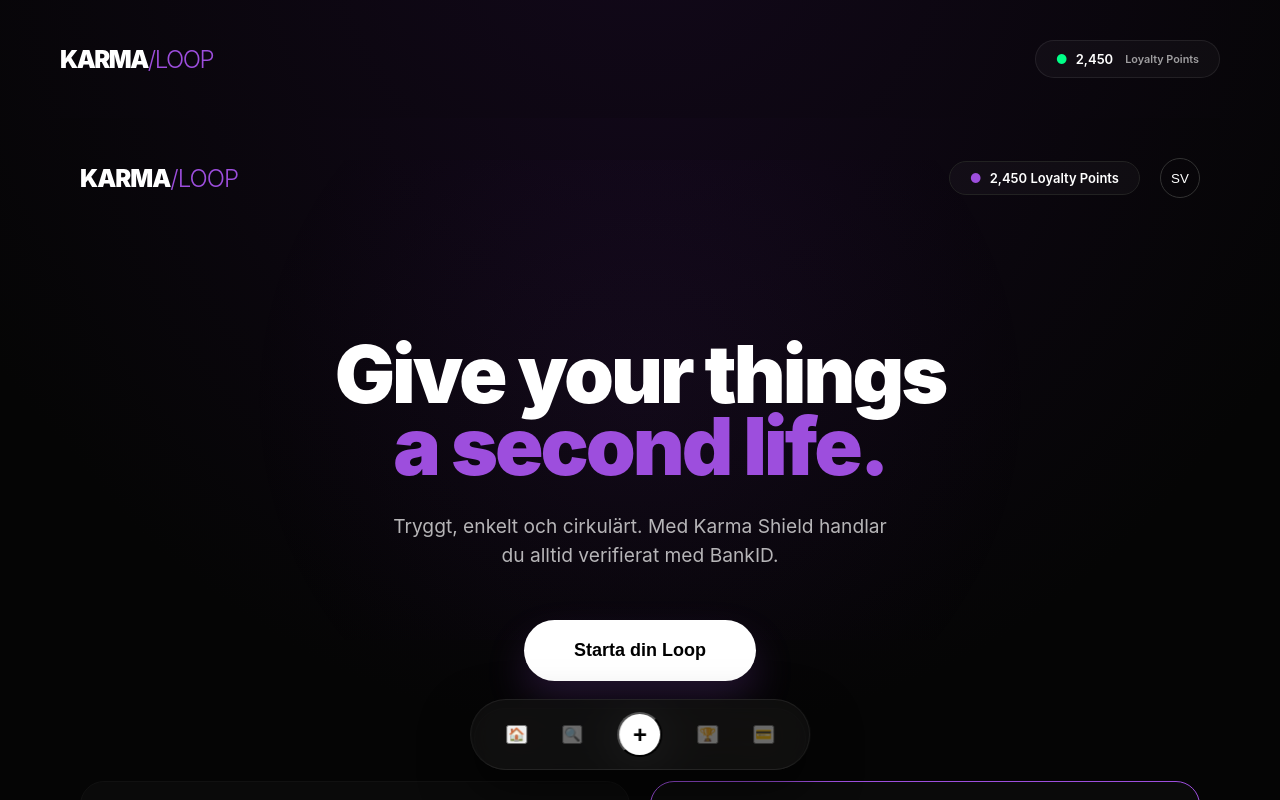
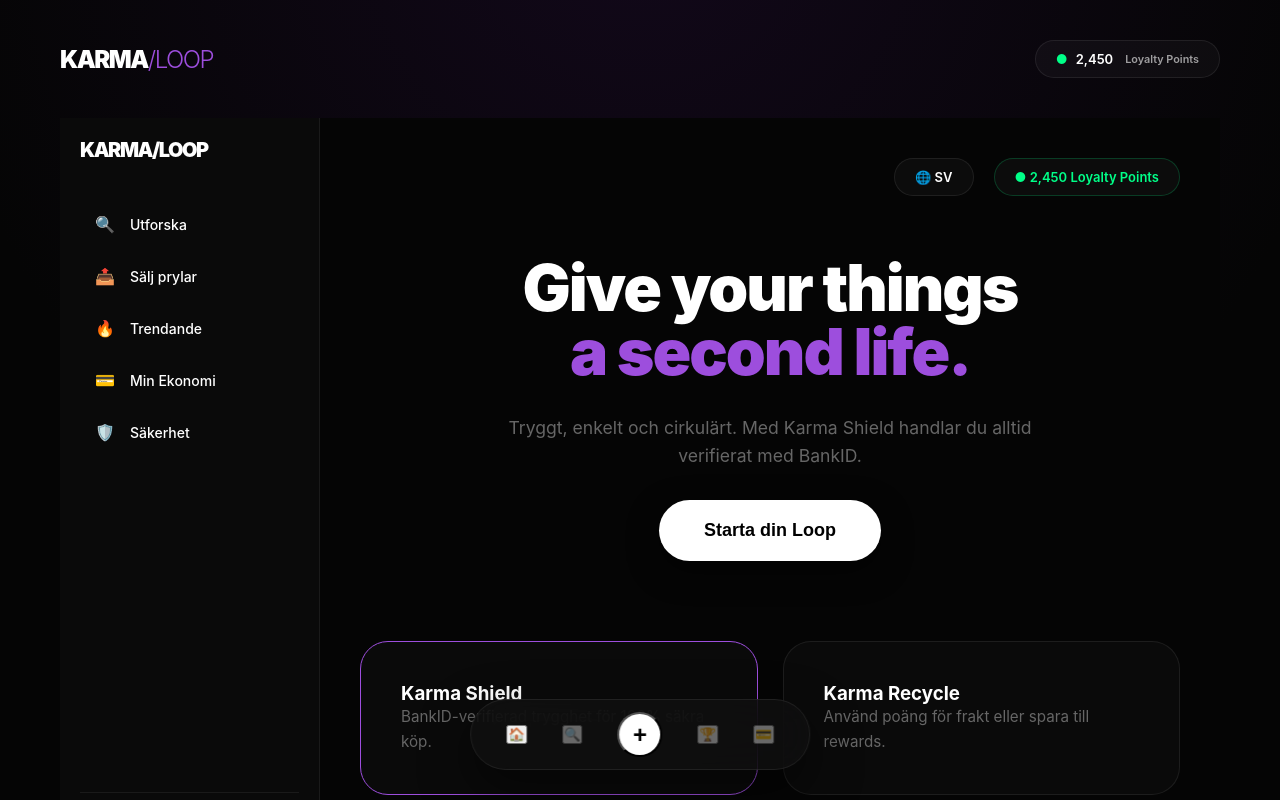
Before and after one commit to gascheckking/marketbeg-appGem, a Next.js app: page / in a window 1280 px wide. Shown: the top 800 px of the page. Built offline with nearby package versions, Linux system fonts and the light colour scheme.

Commit message:
Update page.tsx

```diff
--- a/app/page.tsx
+++ b/app/page.tsx
@@ -2,185 +2,136 @@
 import React, { useState } from 'react';
 import { useRouter } from 'next/navigation';
 
-export default function KarmaLoopPage() {
+export default function KarmaLoopWide() {
   const router = useRouter();
   const [lang, setLang] = useState('SV');
-  const [showLang, setShowLang] = useState(false);
+  const [isSidebarOpen, setSidebarOpen] = useState(true);
 
-  const content: any = {
-    SV: {
-      title1: "Give your things",
-      title2: "a second life.",
-      desc: "Tryggt, enkelt och cirkulärt. Med Karma Shield handlar du alltid verifierat med BankID.",
-      btn: "Starta din Loop",
-      loyalty: "Loyalty Points",
-      pointsDesc: "Använd poäng för frakt eller spara till rewards"
-    },
-    EN: {
-      title1: "Give your things",
-      title2: "a second life.",
-      desc: "Safe, simple and circular. With Karma Shield you always trade verified with BankID.",
-      btn: "Start your Loop",
-      loyalty: "Loyalty Points",
-      pointsDesc: "Use points for shipping or save for rewards"
-    }
-  };
-
-  const selected = content[lang] || content.SV;
+  const menuItems = [
+    { name: 'Utforska', icon: '🔍', path: '/feed' },
+    { name: 'Sälj prylar', icon: '📤', path: '/sell' },
+    { name: 'Trendande', icon: '🔥', path: '/trending' },
+    { name: 'Min Ekonomi', icon: '💳', path: '/my-karma' },
+    { name: 'Säkerhet', icon: '🛡️', path: '/dispute' },
+  ];
 
   return (
-    <div className="web-container" style={{
-      backgroundColor: '#050505',
-      minHeight: '100vh',
-      color: '#fff',
-      fontFamily: '"Inter", sans-serif',
-      display: 'flex',
-      justifyContent: 'center'
-    }}>
-      {/* PC VIEW: Denna wrapper gör att innehållet känns centrerat men täcker ytan proffsigt */}
-      <div className="content-wrapper" style={{
-        width: '100%',
-        maxWidth: '1200px',
-        padding: '0 20px',
-        position: 'relative'
+    <div className="main-layout" style={{ display: 'flex', minHeight: '100vh', backgroundColor: '#050505', color: '#fff' }}>
+
+      {/* --- VÄNSTER SIDEBAR (Liknande Gemini/Web-apps) --- */}
+      <aside className="sidebar" style={{
+        width: isSidebarOpen ? '260px' : '80px',
+        borderRight: '1px solid #1a1a1a',
+        padding: '20px',
+        display: 'flex',
+        flexDirection: 'column',
+        transition: 'width 0.3s ease',
+        background: '#0a0a0a'
       }}>
+        <div className="logo" style={{ marginBottom: '40px', fontWeight: 900, fontSize: '20px' }}>
+          {isSidebarOpen ? 'KARMA/LOOP' : 'K/L'}
+        </div>
 
-        {/* Bakgrunds-glow */}
-        <div style={{
-          position: 'fixed',
-          top: '20%',
-          left: '50%',
-          transform: 'translateX(-50%)',
-          width: '80vw',
-          height: '60vh',
-          background: 'radial-gradient(circle, rgba(157, 78, 221, 0.05) 0%, transparent 70%)',
-          zIndex: 0,
-          pointerEvents: 'none'
-        }}></div>
+        <nav style={{ flex: 1 }}>
+          {menuItems.map((item) => (
+            <div
+              key={item.name}
+              onClick={() => router.push(item.path)}
+              style={{
+                padding: '12px 15px',
+                borderRadius: '12px',
+                cursor: 'pointer',
+                display: 'flex',
+                alignItems: 'center',
+                gap: '15px',
+                marginBottom: '8px',
+                transition: '0.2s',
+                backgroundColor: 'transparent'
+              }}
+              onMouseEnter={(e) => e.currentTarget.style.backgroundColor = '#1a1a1a'}
+              onMouseLeave={(e) => e.currentTarget.style.backgroundColor = 'transparent'}
+            >
+              <span>{item.icon}</span>
+              {isSidebarOpen && <span style={{ fontSize: '14px', fontWeight: 500 }}>{item.name}</span>}
+            </div>
+          ))}
+        </nav>
 
-        {/* --- NY NAV: UTAN BEG.AI --- */}
-        <nav style={{
+        {/* Inställningar & BankID */}
+        <div style={{ borderTop: '1px solid #1a1a1a', paddingTop: '20px' }}>
+          <div style={{ display: 'flex', alignItems: 'center', gap: '10px', padding: '10px', cursor: 'pointer' }}>
+            <span style={{ fontSize: '18px' }}>⚙️</span>
+            {isSidebarOpen && <span style={{ fontSize: '14px' }}>Inställningar</span>}
+          </div>
+          <button style={{
+            width: '100%',
+            background: '#fff',
+            color: '#000',
+            border: 'none',
+            padding: '10px',
+            borderRadius: '8px',
+            fontWeight: 700,
+            fontSize: '12px',
+            marginTop: '10px',
+            cursor: 'pointer'
+          }}>
+            {isSidebarOpen ? 'Logga in med BankID' : '🆔'}
+          </button>
+        </div>
+      </aside>
+
+      {/* --- HUVUDINNEHÅLL (Utdraget över hela sidan) --- */}
+      <main style={{ flex: 1, padding: '40px', position: 'relative' }}>
+
+        {/* Top Header i Main Content */}
+        <header style={{
           display: 'flex',
-          justifyContent: 'space-between',
+          justifyContent: 'flex-end',
+          gap: '20px',
           alignItems: 'center',
-          padding: '40px 0',
-          position: 'relative',
-          zIndex: 10
+          marginBottom: '60px'
         }}>
-          <div style={{ fontSize: '24px', fontWeight: 900, letterSpacing: '-1px' }}>
-            KARMA<span style={{ color: '#9d4edd', fontWeight: 300 }}>/LOOP</span>
+          {/* Språkval */}
+          <div className="stat-pill" style={{ cursor: 'pointer' }} onClick={() => setLang(lang === 'SV' ? 'EN' : 'SV')}>
+            🌐 {lang}
           </div>
 
-          <div style={{ display: 'flex', gap: '20px', alignItems: 'center' }}>
-            {/* Loyalty Points istället för Tokens */}
-            <div className="stat-pill" style={{
-              background: 'rgba(255,255,255,0.03)',
-              border: '1px solid #222',
-              borderRadius: '20px',
-              padding: '8px 20px',
-              fontSize: '13px',
-              display: 'flex',
-              alignItems: 'center',
-              gap: '8px'
-            }}>
-              <span style={{ color: '#9d4edd' }}>●</span>
-              2,450 {selected.loyalty}
-            </div>
+          <div className="stat-pill" style={{ color: '#00ff88', borderColor: 'rgba(0,255,136,0.2)' }}>
+            ● 2,450 Loyalty Points
+          </div>
+        </header>
 
-            <button
-              onClick={() => setShowLang(!showLang)}
-              style={{ background: 'none', border: '1px solid #333', color: '#fff', borderRadius: '50%', width: '40px', height: '40px', cursor: 'pointer' }}
-            >
-              {lang}
-            </button>
-          </div>
-        </nav>
+        {/* Hero Section */}
+        <section style={{ maxWidth: '1000px', margin: '0 auto', textAlign: 'center' }}>
+          <h1 style={{ fontSize: 'clamp(2.5rem, 5vw, 4.5rem)', fontWeight: 900, letterSpacing: '-2px', lineHeight: 1 }}>
+            Give your things <br/>
+            <span style={{ color: '#9d4edd' }}>a second life.</span>
+          </h1>
+          <p className="muted" style={{ margin: '30px auto', maxWidth: '600px', fontSize: '1.1rem' }}>
+            Tryggt, enkelt och cirkulärt. Med Karma Shield handlar du alltid verifierat med BankID.
+          </p>
+          <button className="primary-btn" onClick={() => router.push('/sell')}>
+            Starta din Loop
+          </button>
+        </section>
 
-        {/* --- HERO SECTION --- */}
-        <main style={{ textAlign: 'center', padding: '100px 0', position: 'relative', zIndex: 10 }}>
-          <h1 style={{
-            fontSize: 'clamp(3rem, 8vw, 5rem)',
-            fontWeight: 900,
-            lineHeight: 0.9,
-            marginBottom: '30px',
-            letterSpacing: '-3px'
-          }}>
-            {selected.title1} <br/>
-            <span style={{ color: '#9d4edd' }}>{selected.title2}</span>
-          </h1>
-
-          <p style={{
-            fontSize: '1.2rem',
-            maxWidth: '500px',
-            margin: '0 auto 50px',
-            opacity: 0.7,
-            lineHeight: 1.5
-          }}>
-            {selected.desc}
-          </p>
-
-          <button
-            className="main-cta"
-            onClick={() => router.push('/sell')}
-            style={{
-              background: '#fff',
-              color: '#000',
-              border: 'none',
-              padding: '20px 50px',
-              borderRadius: '40px',
-              fontSize: '18px',
-              fontWeight: 700,
-              cursor: 'pointer',
-              boxShadow: '0 20px 40px rgba(157, 78, 221, 0.2)'
-            }}
-          >
-            {selected.btn}
-          </button>
-        </main>
-
-        {/* --- GRID: SERVICES --- */}
+        {/* Grid Area - Täcker ytan */}
         <section style={{
           display: 'grid',
-          gridTemplateColumns: 'repeat(auto-fit, minmax(300px, 1fr))',
-          gap: '20px',
-          paddingBottom: '100px'
+          gridTemplateColumns: 'repeat(auto-fit, minmax(350px, 1fr))',
+          gap: '25px',
+          marginTop: '80px'
         }}>
-          <div className="glow-card" style={{ padding: '40px', borderRadius: '24px', background: '#0a0a0a', border: '1px solid #111' }}>
-            <div style={{ color: '#9d4edd', fontSize: '24px', marginBottom: '15px' }}>♻️</div>
-            <h3 style={{ marginBottom: '10px' }}>Karma Recycle</h3>
-            <p className="muted" style={{ fontSize: '14px' }}>{selected.pointsDesc}</p>
+          <div className="glow-card" style={{ border: '1px solid #9d4edd' }}>
+            <h3>Karma Shield</h3>
+            <p className="muted">BankID-verifierad trygghet för 100% säkra köp.</p>
           </div>
-
-          <div className="glow-card" style={{ padding: '40px', borderRadius: '24px', background: '#0a0a0a', border: '1px solid #9d4edd' }}>
-            <div style={{ color: '#9d4edd', fontSize: '24px', marginBottom: '15px' }}>🛡️</div>
-            <h3 style={{ marginBottom: '10px' }}>Karma Shield</h3>
-            <p className="muted" style={{ fontSize: '14px' }}>BankID-verifierad trygghet för 100% säkra köp.</p>
+          <div className="glow-card">
+            <h3>Karma Recycle</h3>
+            <p className="muted">Använd poäng för frakt eller spara till rewards.</p>
           </div>
         </section>
-
-        {/* --- DOCK: MOBIL NAV (Döljs på PC via CSS om önskas) --- */}
-        <div style={{
-          position: 'fixed',
-          bottom: '30px',
-          left: '50%',
-          transform: 'translateX(-50%)',
-          background: 'rgba(15, 15, 15, 0.8)',
-          backdropFilter: 'blur(20px)',
-          border: '1px solid #222',
-          padding: '15px 30px',
-          borderRadius: '40px',
-          display: 'flex',
-          gap: '40px',
-          zIndex: 100
-        }}>
-          <span>🏠</span>
-          <span onClick={() => router.push('/sell')} style={{ cursor: 'pointer' }}>🔍</span>
-          <span style={{ background: '#fff', color: '#000', width: '30px', height: '30px', borderRadius: '50%', display: 'flex', alignItems: 'center', justifyContent: 'center', fontWeight: 'bold' }}>+</span>
-          <span>🏆</span>
-          <span onClick={() => router.push('/vault')}>💳</span>
-        </div>
-
-      </div>
+      </main>
     </div>
   );
 }
```
